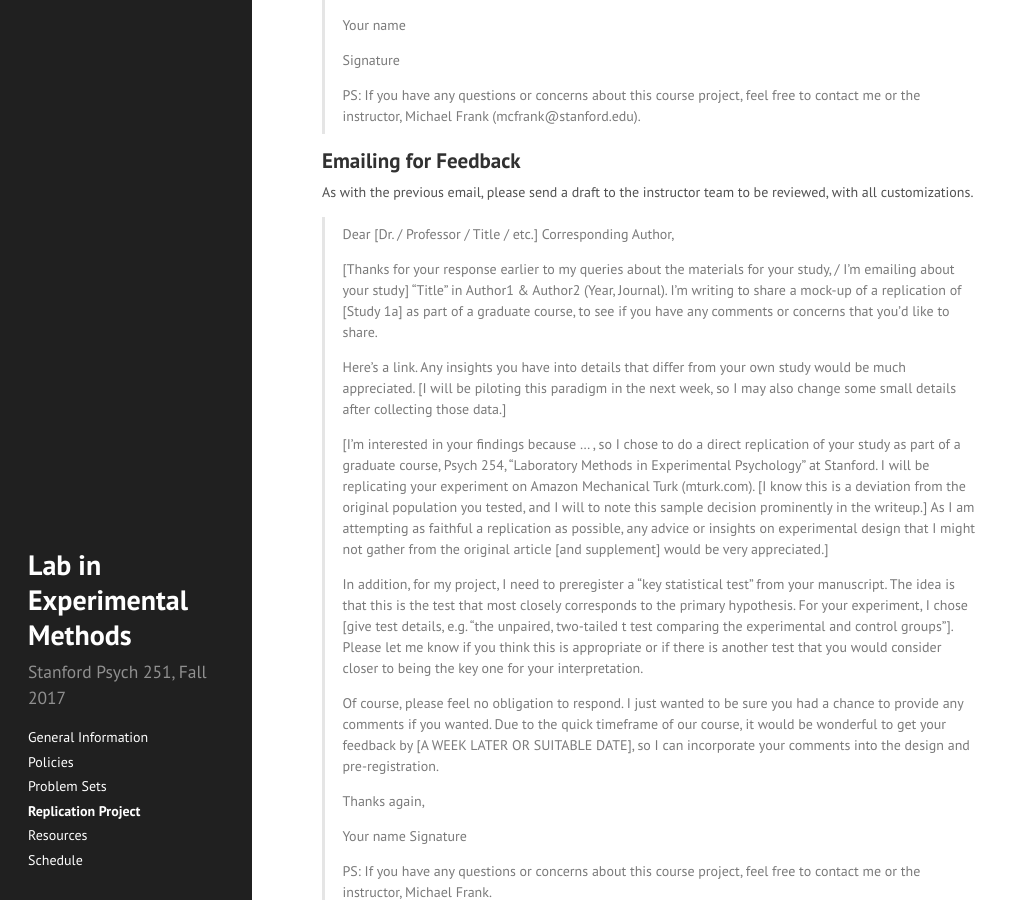
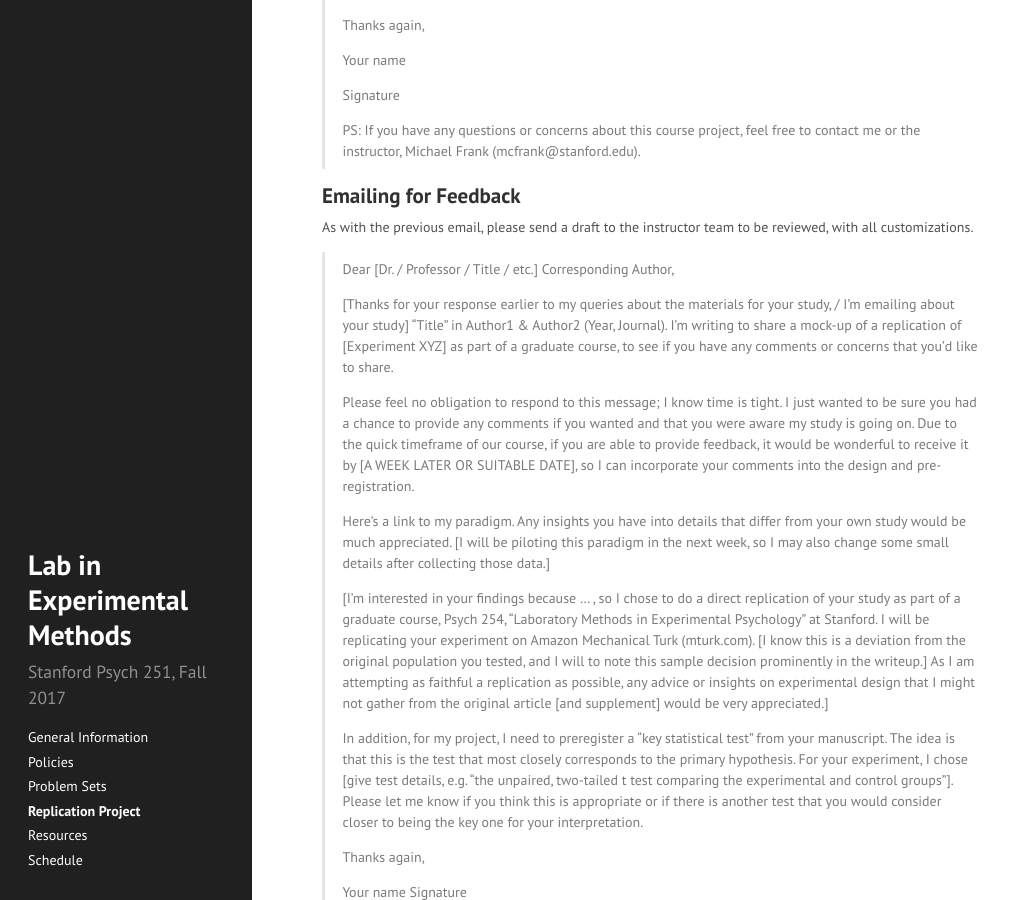
Before and after one commit to psych251/old_website, a Jekyll site: the page built from project.md, in a window 1280 px wide and 900 px high, scrolled down 2503 px. Shown: the whole window, without its empty margins (0-1012 px from the left). Built offline with Jekyll 4.4.1, drawn with Linux system fonts in a browser that asks for light colours; some of the changed text lies outside the part shown.

Commit message:
Updates along with new contact/check in email

```diff
--- a/project.md
+++ b/project.md
@@ -59,19 +59,20 @@ Please practice your presentation several times with a timer so that you know yo
 
 ## Project Phases / Template
 
-Your project writeup must use the RPP [replication report](https://docs.google.com/document/d/1i_SaXaHCvix_7dujukefXzUG4qvVB6Vn59pL9ZVnb0g/edit) format. Please write this up as an Rmd and render it to RPubs for all submissions.
+Your project writeup must use the RPP [replication report](https://docs.google.com/document/d/1i_SaXaHCvix_7dujukefXzUG4qvVB6Vn59pL9ZVnb0g/edit) format. Please write this up as an Rmd using [this template](https://drive.google.com/file/d/0ByYgo-oSCKlWT005c2p0Z0Y5Unc/view) and render it to RPubs for all submissions.
 
 Phases of the project:
 * Pilot A: non-naive participants. Collect "data" from you and/or your friends to guarantee that you are logging data correctly. Code up your planned analyses and confirm that you can run them on your data. Posting on the MTurk Sandbox will help with this step if you're using cosub and javascript.
 * Pilot B: Live on Turk. You need TA approval to get here. They will distribute turk credentials, and the class gmail login so that you can monitor. Once you are at this step you can also write to your author and ask for paradigm feedback.
 * Final data collection: You need approval from me AND your TA to go ahead and do this. You ALSO need to preregister your report. You'll do this by creating an OSF page for your project, link your github account including your replication report with the analyses, the planned N, etc. and then register the repository - thus, timestamping the whole thing.
 
+As you prepare to turn in each pilot, please fill out the checklists in the tabs of the [project planning sheet](https://docs.google.com/spreadsheets/d/1dxDElfrBD7PRJNX6FnUy9w0ps1PglNwm9lbVx6VcDUU/edit#gid=1904341871).
+
 ## Final Presentations
 
 Final presentations will be 6 minutes plus 4 minutes for questions.
 
-Slides go in [this folder](https://drive.google.com/open?id=0B49TdRlL2Z3EbzVNc1RwTGlob00). They should be an update of what you've done before, with some of the intro compressed so you can share what you've learned via your piloting and (hopefully) what your results are.
-
+Slides go in [this folder](https://drive.google.com/open?id=0B49TdRlL2Z3EbzVNc1RwTGlob00). They should be an update of what you've done before, with some of the intro compressed so you can share what you've learned via your piloting and what your results are.
 
 ## Emailing for Materials
 
@@ -99,15 +100,15 @@ As with the previous email, please send a draft to the instructor team to be rev
 
 > Dear [Dr. / Professor / Title / etc.] Corresponding Author,
 >
-> [Thanks for your response earlier to my queries about the materials for your study, / I’m emailing about your study] "Title" in Author1 & Author2 (Year, Journal). I’m writing to share a mock-up of a replication of [Study 1a] as part of a graduate course, to see if you have any comments or concerns that you’d like to share.
+> [Thanks for your response earlier to my queries about the materials for your study, / I’m emailing about your study] "Title" in Author1 & Author2 (Year, Journal). I’m writing to share a mock-up of a replication of [Experiment XYZ] as part of a graduate course, to see if you have any comments or concerns that you’d like to share.
 >
-> Here’s a link. Any insights you have into details that differ from your own study would be much appreciated. [I will be piloting this paradigm in the next week, so I may also change some small details after collecting those data.]
+> Please feel no obligation to respond to this message; I know time is tight. I just wanted to be sure you had a chance to provide any comments if you wanted and that you were aware my study is going on. Due to the quick timeframe of our course, if you are able to provide feedback, it would be wonderful to receive it by [A WEEK LATER OR SUITABLE DATE], so I can incorporate your comments into the design and pre-registration.
+>
+> Here’s a link to my paradigm. Any insights you have into details that differ from your own study would be much appreciated. [I will be piloting this paradigm in the next week, so I may also change some small details after collecting those data.]
 >
 > [I’m interested in your findings because … , so I chose to do a direct replication of your study as part of a graduate course, Psych 254, "Laboratory Methods in Experimental Psychology" at Stanford. I will be replicating your experiment on Amazon Mechanical Turk (mturk.com). [I know this is a deviation from the original population you tested, and I will to note this sample decision prominently in the writeup.] As I am attempting as faithful a replication as possible, any advice or insights on experimental design that I might not gather from the original article [and supplement] would be very appreciated.]
 >
 > In addition, for my project, I need to preregister a “key statistical test” from your manuscript. The idea is that this is the test that most closely corresponds to the primary hypothesis. For your experiment, I chose [give test details, e.g. “the unpaired, two-tailed t test comparing the experimental and control groups”]. Please let me know if you think this is appropriate or if there is another test that you would consider closer to being the key one for your interpretation.
->
-> Of course, please feel no obligation to respond. I just wanted to be sure you had a chance to provide any comments if you wanted. Due to the quick timeframe of our course, it would be wonderful to get your feedback by [A WEEK LATER OR SUITABLE DATE], so I can incorporate your comments into the design and pre-registration.
 >
 > Thanks again,
 >
```
